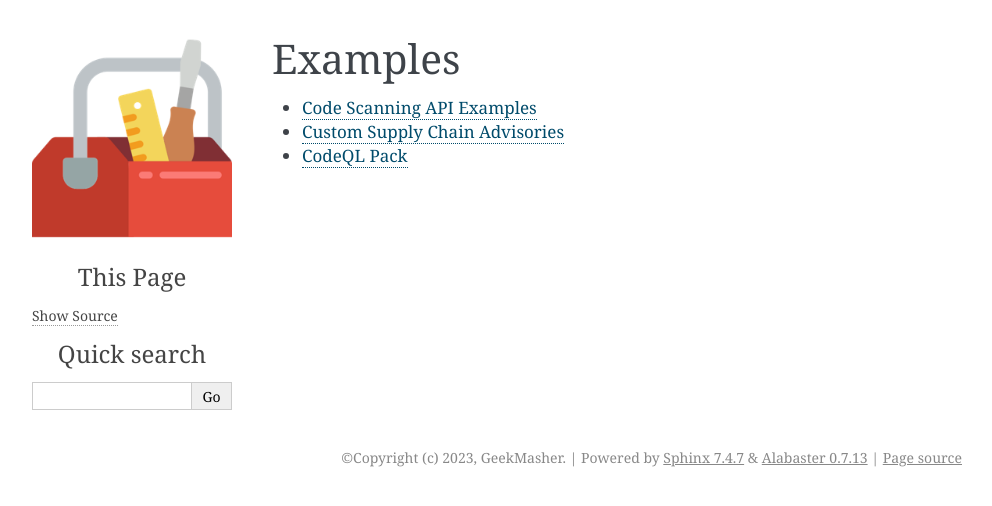
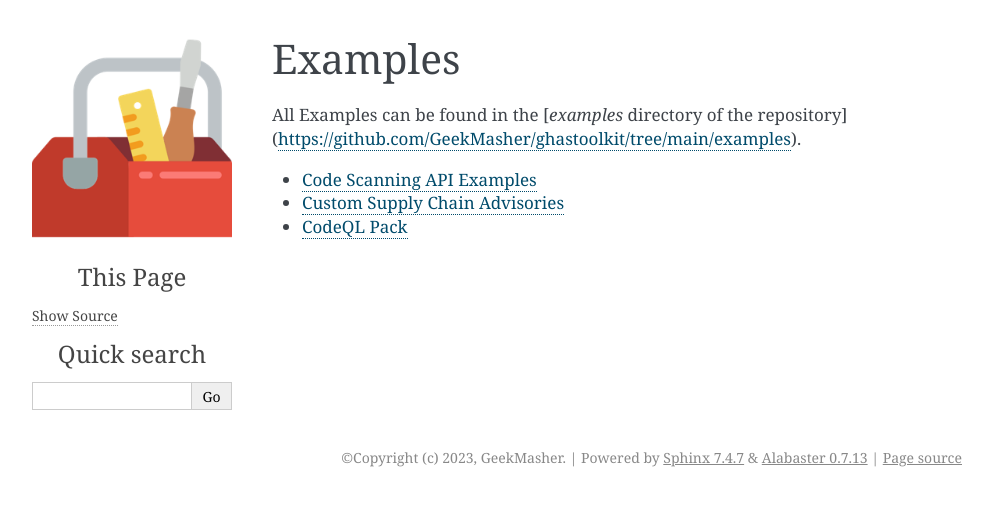
Before and after one commit to GeekMasher/ghastoolkit, a Sphinx documentation site: the page built from docs/examples/index.rst, in a window 1280 px wide. Shown: the top 506 px of the page, without its empty margins (148-1140 px from the left). Built offline with Sphinx 7.4.7, drawn with Linux system fonts in a browser that asks for light colours.

Commit message:
feat: update examples docs

```diff
--- a/docs/examples/index.rst
+++ b/docs/examples/index.rst
@@ -2,6 +2,8 @@
 
 Examples
 =============
+
+All Examples can be found in the [`examples` directory of the repository](https://github.com/GeekMasher/ghastoolkit/tree/main/examples).
 
 .. toctree::
    :maxdepth: 1
```
